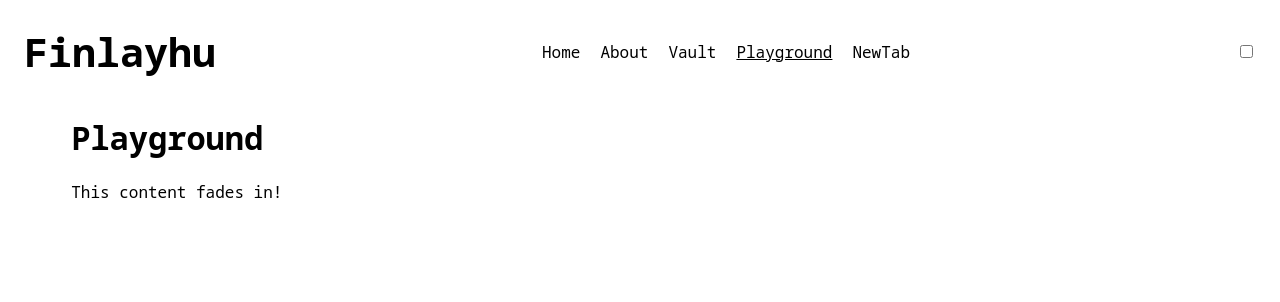
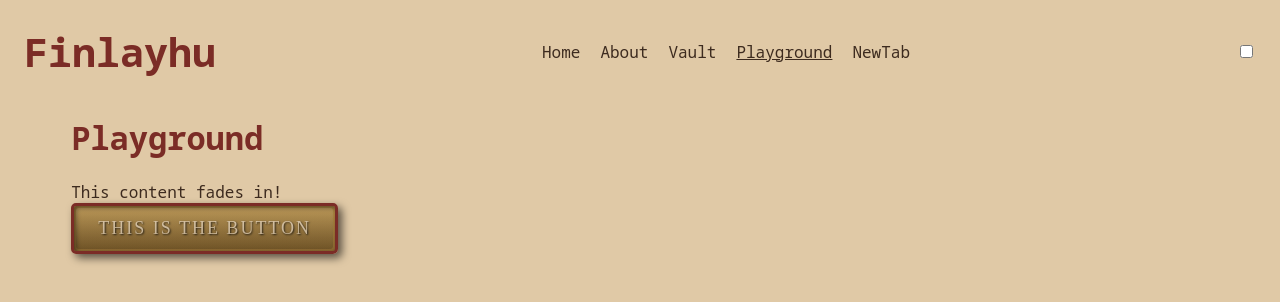
Before and after one commit to HudsonFinn/finlayhu, a React (Vite) app: page /playground in a window 1280 px wide. Shown: the top 302 px of the page. Built offline with nearby package versions, Linux system fonts and the light colour scheme.

Commit message:
Add steampunk style button to playground

```diff
--- /dev/null
+++ b/src/components/Button/Button.css
@@ -0,0 +1,48 @@
+.steampunk-button {
+	background: linear-gradient(180deg, #b28b44 0%, #8c6931 100%);
+	border: 3px solid #7b2c26;
+	color: #e0c9a6;
+	font-family: 'Cinzel', serif; /* Elegant, Victorian-style font */
+	font-size: 18px;
+	padding: 12px 24px;
+	text-transform: uppercase;
+	letter-spacing: 2px;
+	border-radius: 5px;
+	box-shadow:
+		inset 2px 2px 5px rgba(0, 0, 0, 0.5),
+		4px 4px 8px rgba(0, 0, 0, 0.6);
+	transition: all 0.3s ease-in-out;
+	position: relative;
+	display: inline-block;
+	text-shadow: 1px 1px 2px rgba(0, 0, 0, 0.8);
+}
+
+/* Engraved Effect */
+.steampunk-button::before {
+	content: '';
+	position: absolute;
+	inset: 2px;
+	border-radius: 3px;
+	background: linear-gradient(
+		180deg,
+		rgba(255, 255, 255, 0.1) 0%,
+		rgba(0, 0, 0, 0.2) 100%
+	);
+}
+
+/* Hover Effect */
+.steampunk-button:hover {
+	background: linear-gradient(180deg, #c97850 0%, #9c6a37 100%);
+	border-color: #d4af37;
+	box-shadow:
+		inset 2px 2px 8px rgba(0, 0, 0, 0.7),
+		5px 5px 12px rgba(0, 0, 0, 0.8);
+	transform: translateY(-2px);
+}
+
+/* Active (Click) Effect */
+.steampunk-button:active {
+	background: linear-gradient(180deg, #8c6931 0%, #6a4e28 100%);
+	box-shadow: inset 4px 4px 8px rgba(0, 0, 0, 0.8);
+	transform: translateY(2px);
+}
--- /dev/null
+++ b/src/components/Button/Button.tsx
@@ -0,0 +1,17 @@
+import React from 'react';
+import './Button.css';
+
+interface ButtonProps {
+	onClick: () => void;
+	children: React.ReactNode;
+}
+
+const Button: React.FC<ButtonProps> = ({ onClick, children }) => {
+	return (
+		<button className="steampunk-button" onClick={onClick}>
+			{children}
+		</button>
+	);
+};
+
+export default Button;
--- a/src/components/NavBar/NavBar.tsx
+++ b/src/components/NavBar/NavBar.tsx
@@ -1,6 +1,6 @@
 import DarkModeToggle from '../DarkModeToggleSwitch/DarkModeToggle';
 import './NavBar.css';
-import NavButton from '../NabButton/NavButton';
+import NavButton from '../NavButton/NavButton';
 
 function NavBar() {
 	return (
--- a/src/index.css
+++ b/src/index.css
@@ -1,11 +1,37 @@
 body {
-	--color-background: rgb(255, 255, 255);
-	--font-color: rgb(0, 0, 0);
+	--bg-color: #e0c9a6;
+	--text-color: #3d2b1f;
+	--heading-color: #7b2c26;
+	--button-color: #b28b44;
+	--button-hover: #c97850;
+	--border-color: #d4af37;
 	font-family: 'Noto Sans Mono';
-	color: var(--font-color);
-	background-color: var(--color-background);
+	color: var(--text-color);
+	background-color: var(--bg-color);
 }
 body.dark {
-	--color-background: rgb(40, 40, 40);
-	--font-color: rgb(0, 255, 00);
+	--bg-color: #2e2e2e;
+	--text-color: #e0c9a6;
+	--heading-color: #d4af37;
+	--button-color: #c97850;
+	--button-hover: #b28b44;
+	--border-color: #005f5b;
 }
+h1,
+h2,
+h3,
+h4,
+h5,
+h6 {
+	color: var(--heading-color);
+}
+
+button {
+	background-color: var(--button-color);
+	border: 2px solid var(--border-color);
+	color: var(--text-color);
+}
+
+button:hover {
+	background-color: var(--button-hover);
+}
--- a/src/pages/PlaygroundPage.tsx
+++ b/src/pages/PlaygroundPage.tsx
@@ -2,6 +2,7 @@ import { useEffect, useState } from 'react';
 import './Playground.css';
 import '../App.css';
 import { ConsoleLogger } from '../logger';
+import Button from '../components/Button/Button';
 
 function PlaygroundPage() {
 	const logger = new ConsoleLogger();
@@ -25,6 +26,13 @@ function PlaygroundPage() {
 				<div className={`fade-in ${isVisible ? 'visible' : ''}`}>
 					This content fades in!
 				</div>
+				<Button
+					onClick={() => {
+						'Button Pressed';
+					}}
+				>
+					This is the button
+				</Button>
 			</div>
 		</div>
 	);
```
Also changed, not shown: src/components/NavButton/NavButton.css (renamed from src/components/NabButton/NavButton.css), src/components/NavButton/NavButton.tsx (renamed from src/components/NabButton/NavButton.tsx).
